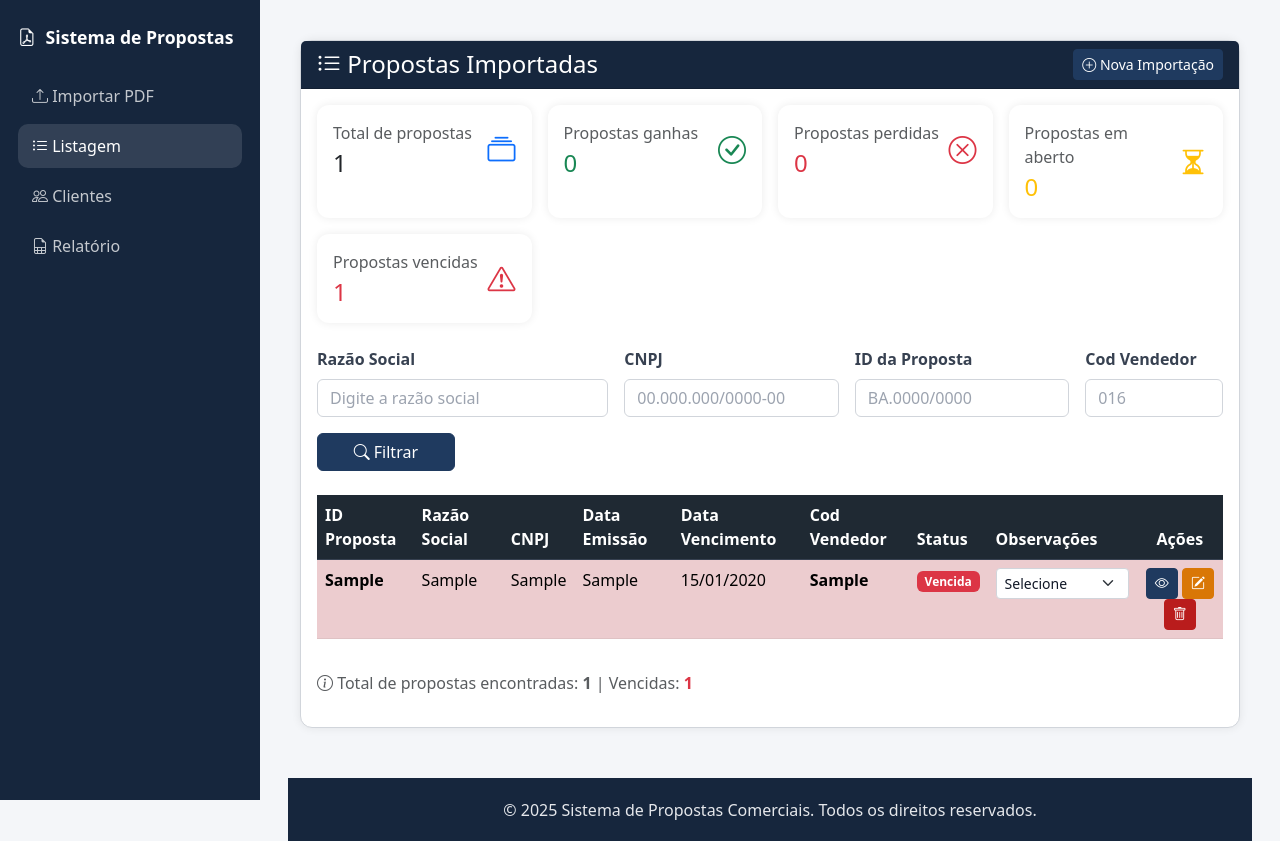
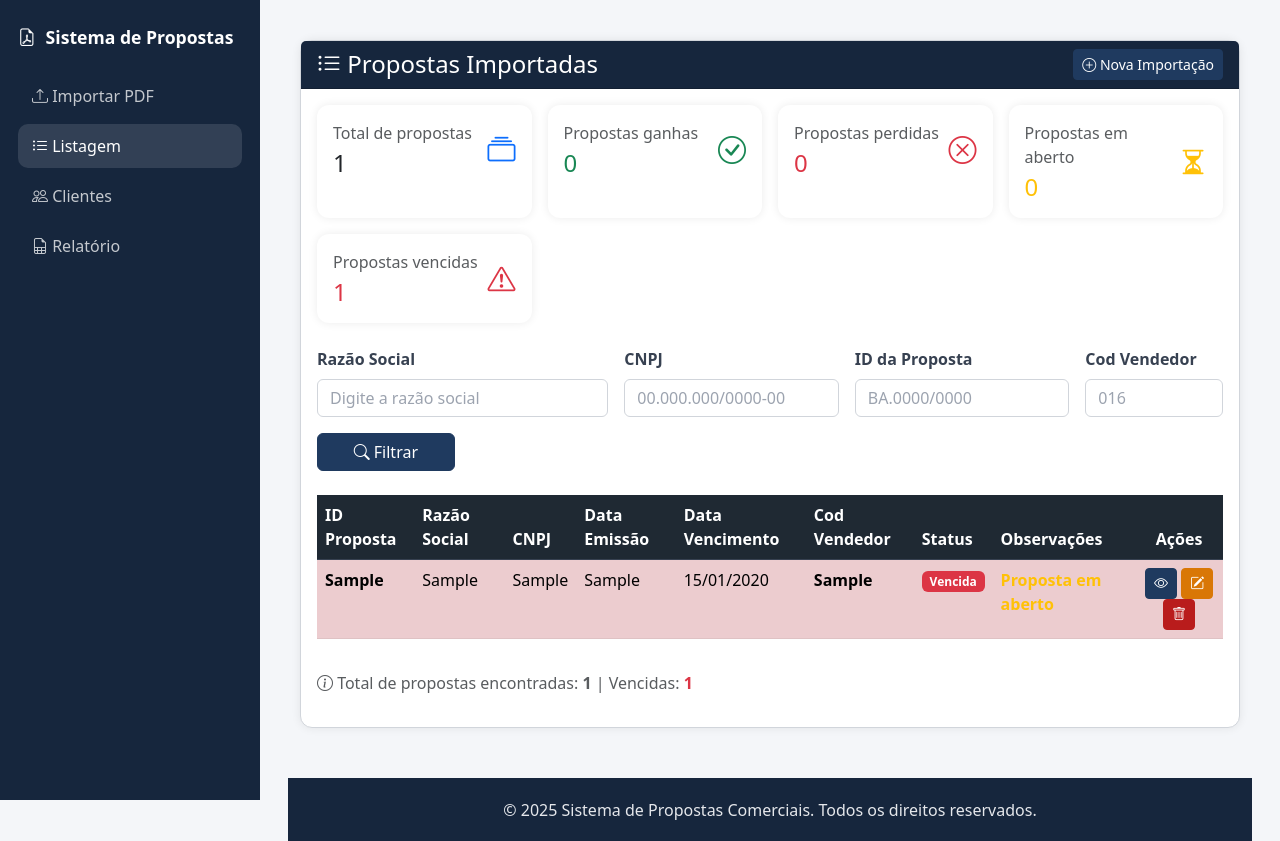
Before and after one commit to mpereira356/propostas-system, a Flask app: page /listagem in a window 1280 px wide. Shown: the top 841 px of the page. Run offline with Flask 3, Linux system fonts and the light colour scheme; tables that the repository leaves empty hold one stand-in row (values such as "Sample post").

Commit message:
interfacenova

```diff
--- a/templates/listagem.html
+++ b/templates/listagem.html
@@ -260,8 +260,14 @@
                                     {% endif %}
                                 </td>
                                 <td>
-                                    {% if proposta.observacoes == 'Proposta ganha' %}
-                                        <strong class="text-success">Proposta ganha</strong>
+                                    {% if proposta.observacoes %}
+                                        {% if proposta.observacoes == 'Proposta ganha' %}
+                                            <strong class="text-success">Proposta ganha</strong>
+                                        {% elif proposta.observacoes == 'Proposta perdida' %}
+                                            <strong class="text-danger">Proposta perdida</strong>
+                                        {% else %}
+                                            <strong class="text-warning">Proposta em aberto</strong>
+                                        {% endif %}
                                     {% else %}
                                         <form method="POST" action="{{ url_for('atualizar_observacoes', id=proposta.id) }}">
                                             <select name="observacoes"
```
